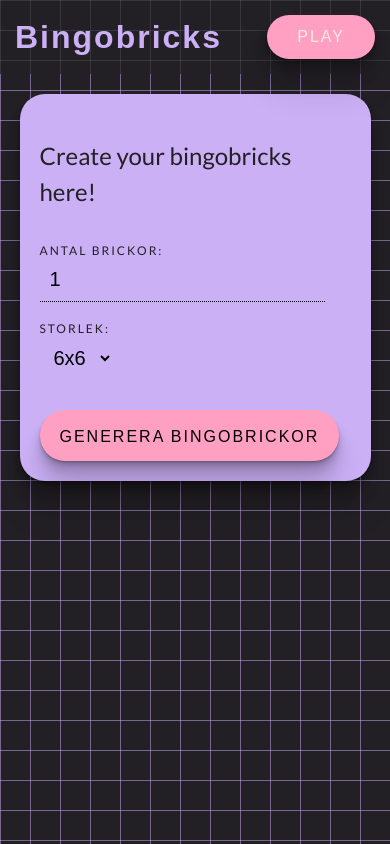
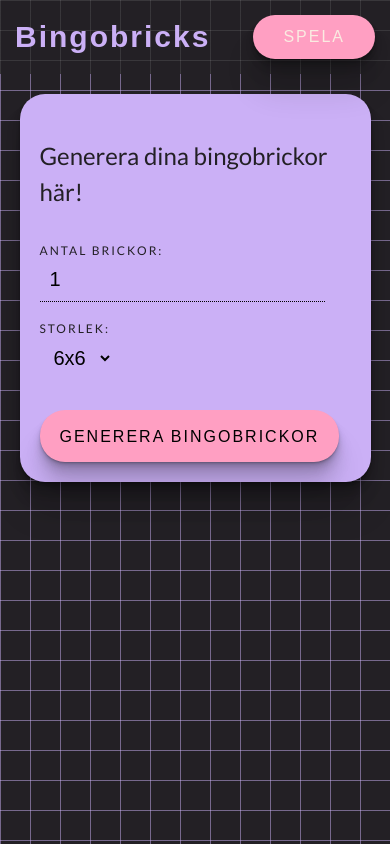
Before and after one commit to madeleineenberg/bingobricks, a React (Create React App) app: page / in a window 390 px wide. Built offline with nearby package versions, Linux system fonts and the light colour scheme; a web font is replaced by a local one.

Commit message:
Update UI for improved responsiveness and localization; adjust styles and text in BingoCard component

```diff
--- a/src/App.css
+++ b/src/App.css
@@ -12,6 +12,10 @@ h1 {
   color:#cbb0f6;
   letter-spacing: 2px;
   margin: 0;
+    @media screen and (max-width: 768px) {
+    font-size: 30px;
+
+  }
 }
 
 .App-header {
--- a/src/App.js
+++ b/src/App.js
@@ -9,7 +9,7 @@ function App() {
         <div className='App-title'>
           <h1>Bingobricks</h1>
         </div>
-        <div className="App-cta"><button>Play</button></div>
+        <div className="App-cta"><button>Spela</button></div>
       </header>
       <BingoCard />
     </div>
--- a/src/components/BingoCard/BingoCard.css
+++ b/src/components/BingoCard/BingoCard.css
@@ -59,6 +59,12 @@ input {
   margin: 1rem;
   column-gap: 2rem;
   row-gap: 2rem;
+
+  @media screen and (max-width: 768px) {
+    column-gap: 1rem;
+    row-gap: 1rem;
+    margin: 0.5rem;
+  }
 }
 
 .bingo-card {
@@ -90,15 +96,16 @@ input {
   color: black;
 
   @media screen and (max-width: 768px) {
-    width: 10vw;
-    height: 10vw;
+    width: 8vw;
+    height: 8vw;
+    font-size: 1.2em;
 
   }
 }
 
 .bingo-button {
   margin-top: 20px;
-  padding: 15px 20px 12px 20px;
+  padding: 15px 20px 13px 20px;
   font-size: 16px;
   line-height: 24px;
   font-weight: 300;
--- a/src/components/BingoCard/index.js
+++ b/src/components/BingoCard/index.js
@@ -58,7 +58,7 @@ const BingoCard = () => {
 
   return (
     <div className='bingo-container'>
-      <p className='bingo-title'>Create your bingobricks here!</p>
+      <p className='bingo-title'>Generera dina bingobrickor här!</p>
       <div className='bingo-inputs'>
         <label className='bingo-label'>
           Antal brickor:
```
